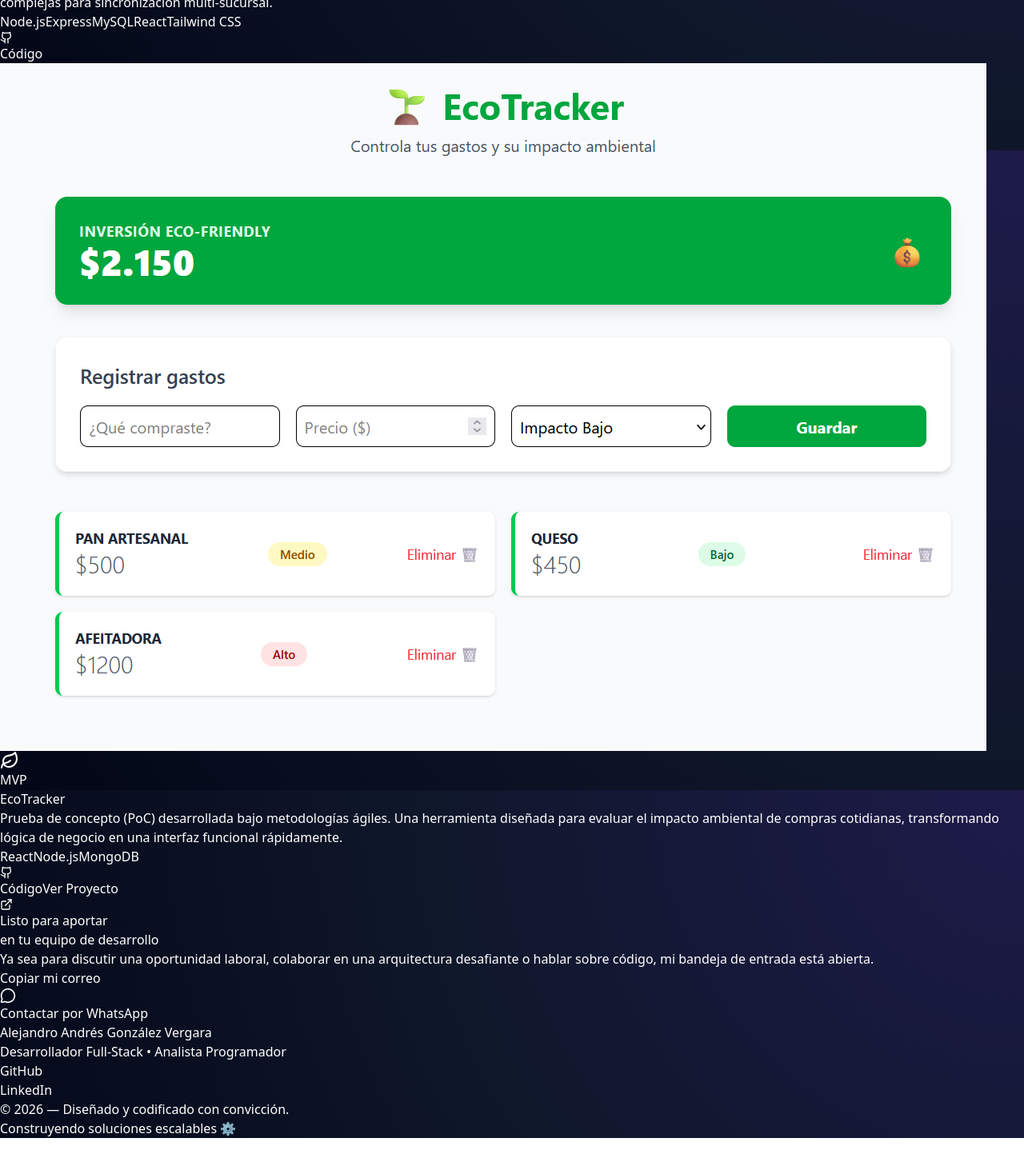
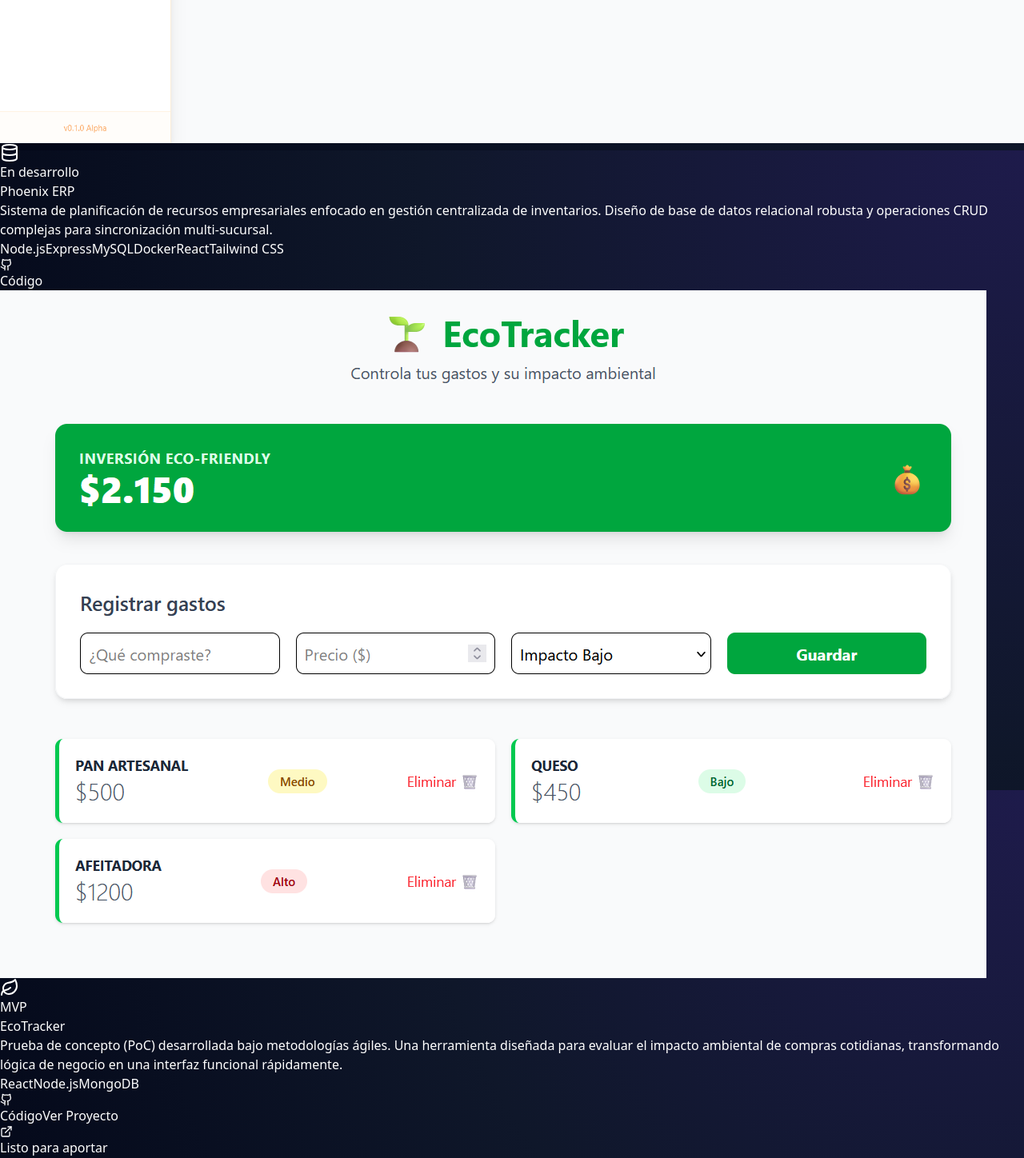
Before and after one commit to aagv2004/mi-portafolio, a React (Vite) app: page / in a window 1280 px wide. Shown: the part 3012-4460 px from the top of the page at 80% size. Before the commit the page ends 4435 px from the top, so only its background shows below. Built offline with nearby package versions, Linux system fonts and the light colour scheme.

Commit message:
fix: botón de copiar contacto. Feat: imágenes en los proyectos

```diff
--- a/src/components/Contacto.jsx
+++ b/src/components/Contacto.jsx
@@ -38,14 +38,18 @@ export const Contacto = () => {
             arquitectura desafiante o hablar sobre código, mi bandeja de entrada
             está abierta.
           </p>
+
           <div className="flex flex-col sm:flex-row gap-4 justify-center">
+            {/* Botón de Copiar Correo Reparado */}
             <button
               onClick={manejarCopiado}
               className="relative p-[2px] overflow-hidden rounded-2xl group transition-all active:scale-95"
             >
+              {/* Aquí estaba el error: 90deg y #4338ca */}
               <div
-                className={`absolute inset-[-1000%] ${copiado ? "animate-border-spin-fast" : "animate-border-spin"} bg-[conic-gradient(from_90def_at_50%_50%,#433ca_0%,#818cf8_50%,#433ca_100%)] ${copiado ? "opacity-100" : "opacity-40 group-hover:opacity-100"} transition-opacity`}
+                className={`absolute inset-[-1000%] ${copiado ? "animate-[spin_1s_linear_infinite]" : "animate-[spin_4s_linear_infinite]"} bg-[conic-gradient(from_90deg_at_50%_50%,#4338ca_0%,#818cf8_50%,#4338ca_100%)] ${copiado ? "opacity-100" : "opacity-40 group-hover:opacity-100"} transition-opacity`}
               />
+
               <div
                 className={`relative px-8 py-4 ${copiado ? "bg-indigo-600" : "bg-slate-900"} rounded-[14px] transition-colors duration-500 flex items-center justify-center min-w-[200px]`}
               >
@@ -85,8 +89,8 @@ export const Contacto = () => {
                 </span>
               </div>
             </button>
+
             <a
-              // Link de WhatsApp actualizado a un tono profesional IT
               href="https://wa.me/56961917708?text=Hola%20Alejandro%21%20He%20visto%20tu%20portafolio%20y%20me%20gustaría%20conversar%20contigo%20sobre%20una%20oportunidad.%20Mi%20nombre%20es%3A"
               target="_blank"
               rel="noreferrer"
--- a/src/components/Proyectos.jsx
+++ b/src/components/Proyectos.jsx
@@ -32,7 +32,14 @@ const proyectos = [
     icono: <Database className="text-amber-400" size={24} />,
     descripcion:
       "Sistema de planificación de recursos empresariales enfocado en gestión centralizada de inventarios. Diseño de base de datos relacional robusta y operaciones CRUD complejas para sincronización multi-sucursal.",
-    tecnologias: ["Node.js", "Express", "MySQL", "React", "Tailwind CSS"],
+    tecnologias: [
+      "Node.js",
+      "Express",
+      "MySQL",
+      "Docker",
+      "React",
+      "Tailwind CSS",
+    ],
     github: "https://github.com/aagv2004/Phoenix-ERP",
     demo: null,
     imagen: "/phoenix-erp.png",
```
Also changed, not shown: public/phoenix-erp.png (added).
